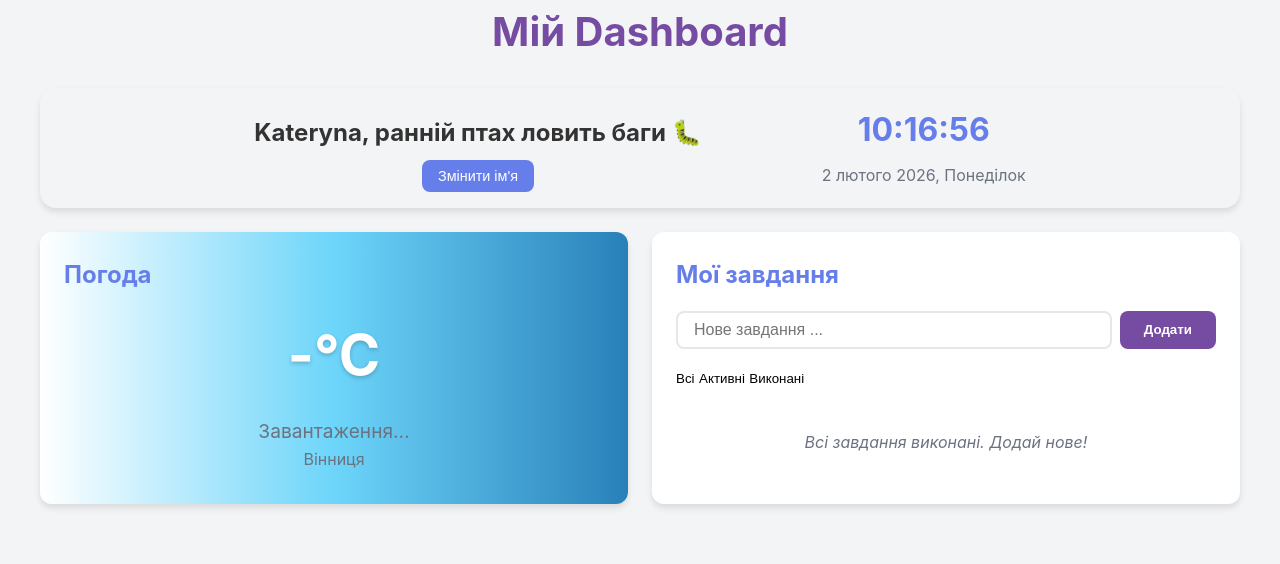
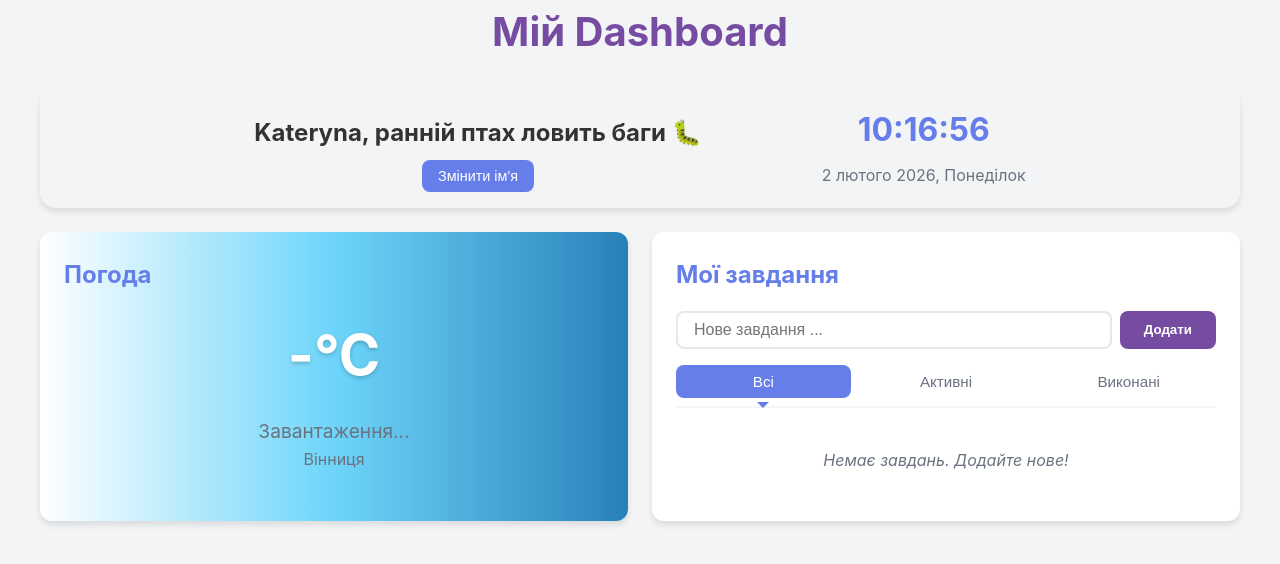
Before and after one commit to katrin-troyan/personal-dashboard, a plain HTML site: page index.html in a window 1280 px wide. Drawn offline with Linux system fonts and the light colour scheme.

Commit message:
Add filters, counters and edit functionality

```diff
--- a/css/style.css
+++ b/css/style.css
@@ -261,6 +261,52 @@ header {
   opacity: 0.6;
   color: var(--text-light);
 }
+
+.todo-filters {
+  display: flex;
+  gap: var(--spacing-small);
+  margin: var(--spacing-medium) 0;
+  border-bottom: 2px solid var(--bg-color);
+  padding-bottom: var(--spacing-small);
+}
+
+.filter-btn {
+  flex: 1;
+  padding: var(--spacing-small) var(--spacing-medium);
+  background-color: transparent;
+  color: var(--text-light);
+  border: none;
+  border-radius: var(--radius-small);
+  font-size: 0.95rem;
+  font-weight: 500;
+  cursor: pointer;
+  transition: all 0.3s ease;
+  position: relative;
+}
+
+.filter-btn:hover {
+  background-color: var(--bg-color);
+  color: var(--text-color);
+}
+
+.filter-btn.active {
+  background-color: var(--primary-color);
+  color: white;
+}
+
+.filter-btn.active::after {
+  content: "";
+  position: absolute;
+  bottom: -10px;
+  left: 50%;
+  transform: translateX(-50%);
+  width: 0;
+  height: 0;
+  border-left: 6px solid transparent;
+  border-right: 6px solid transparent;
+  border-top: 6px solid var(--primary-color);
+}
+
 /* #endregion */
 /* #region RESPONSIVE */
 @media (max-width: 768px) {
--- a/index.html
+++ b/index.html
@@ -47,15 +47,9 @@
             <button type="submit" class="todo-btn">Додати</button>
           </form>
           <div class="todo-filters">
-            <button class="filter-btn active" data-filter="all">
-              Всі <span class="filter-count"></span>
-            </button>
-            <button class="filter-btn" data-filter="active">
-              Активні <span class="filter-count"></span>
-            </button>
-            <button class="filter-btn" data-filter="completed">
-              Виконані <span class="filter-count"></span>
-            </button>
+            <button class="filter-btn active" data-filter="all">Всі</button>
+            <button class="filter-btn" data-filter="active">Активні</button>
+            <button class="filter-btn" data-filter="completed">Виконані</button>
           </div>
           <ul id="todo-list" class="todo-list"></ul>
         </section>
--- a/js/todo.js
+++ b/js/todo.js
@@ -1,6 +1,7 @@
 const todoForm = document.querySelector(".todo-form");
 const todoInput = document.querySelector(".todo-input");
 const todoList = document.querySelector(".todo-list");
+const filtersContainer = document.querySelector(".todo-filters");
 const filterBtns = document.querySelectorAll(".filter-btn");
 
 const STORAGE_KEY = "todos";
@@ -9,7 +10,7 @@ function saveTodos() {
   localStorage.setItem(STORAGE_KEY, JSON.stringify(todos));
 }
 
-function localTodos() {
+function loadTodos() {
   const saved = localStorage.getItem(STORAGE_KEY);
 
   if (!saved) {
@@ -23,7 +24,7 @@ function localTodos() {
   }
 }
 
-let todos = localTodos();
+let todos = loadTodos();
 
 function addTodo(text) {
   const todo = {
@@ -90,15 +91,52 @@ function createTodoElement(todo) {
   return li;
 }
 
-function renderTodos() {
-  todoList.innerHTML = "";
-  if (todos.length === 0) {
-    todoList.innerHTML =
-      '      <li class="message">Всі завдання виконані. Додай нове!</li>';
+let filterStatus = "all";
+
+function getFilteredTodos() {
+  if (filterStatus === "all") {
+    return todos;
+  } else if (filterStatus === "active") {
+    return todos.filter((todo) => !todo.completed);
+  } else {
+    return todos.filter((todo) => todo.completed);
+  }
+}
+
+filtersContainer.addEventListener("click", function (event) {
+  if (!event.target.classList.contains("filter-btn")) {
     return;
   }
 
-  todos.forEach((todo) => {
+  filterBtns.forEach((btn) => {
+    btn.classList.remove("active");
+  });
+  event.target.classList.add("active");
+  filterStatus = event.target.dataset.filter;
+  renderTodos();
+});
+
+function getEmptyMessage() {
+  if (filterStatus === "active") {
+    return "Всі завдання виконані! 🎉";
+  }
+
+  if (filterStatus === "completed") {
+    return "Немає виконаних завдань.";
+  }
+
+  return "Немає завдань. Додайте нове!";
+}
+function renderTodos() {
+  todoList.innerHTML = "";
+  const filteredTodos = getFilteredTodos();
+
+  if (filteredTodos.length === 0) {
+    todoList.innerHTML = `<li class="message">${getEmptyMessage()}</li>`;
+    return;
+  }
+
+  filteredTodos.forEach((todo) => {
     const todoElement = createTodoElement(todo);
     todoList.appendChild(todoElement);
   });
@@ -120,5 +158,3 @@ todoForm.addEventListener("submit", function (event) {
   todoInput.focus();
 });
 renderTodos();
-
-let filterStatus = "all";
```
